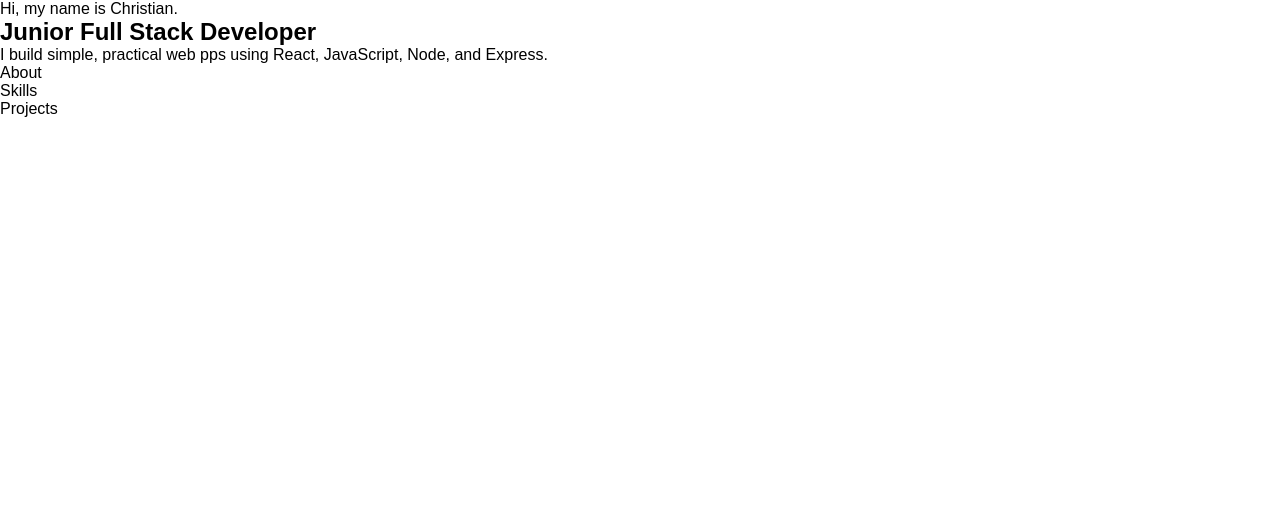
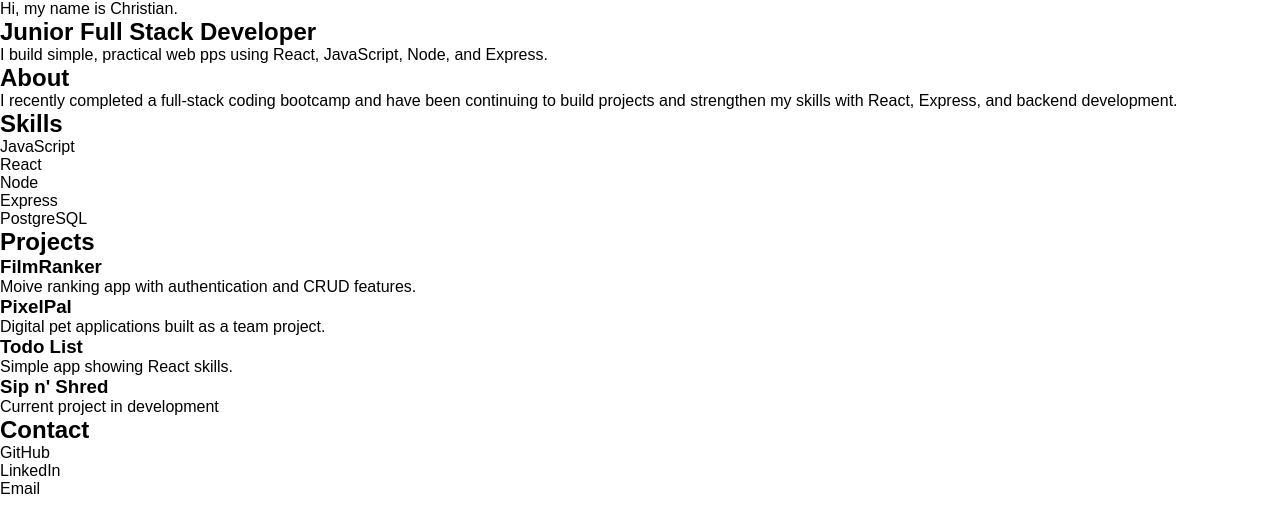
Before and after one commit to Christian-Hermann/portfolio-page, a React (Vite) app: page / in a window 1280 px wide. Shown: the top 532 px of the page. Built offline with nearby package versions, Linux system fonts and the light colour scheme.

Commit message:
Portfolio page structure

```diff
--- a/src/App.jsx
+++ b/src/App.jsx
@@ -13,11 +13,49 @@ function App() {
           </p>
         </section>
 
-        <section>About</section>
+        <section>
+          <h2>About</h2>
 
-        <section>Skills</section>
+          <p>
+            I recently completed a full-stack coding bootcamp and have been
+            continuing to build projects and strengthen my skills with React,
+            Express, and backend development.
+          </p>
+        </section>
 
-        <section>Projects</section>
+        <section>
+          <h2>Skills</h2>
+
+          <p>JavaScript</p>
+          <p>React</p>
+          <p>Node</p>
+          <p>Express</p>
+          <p>PostgreSQL</p>
+        </section>
+
+        <section>
+          <h2>Projects</h2>
+
+          <h3>FilmRanker</h3>
+          <p>Moive ranking app with authentication and CRUD features.</p>
+
+          <h3>PixelPal</h3>
+          <p>Digital pet applications built as a team project.</p>
+
+          <h3>Todo List</h3>
+          <p>Simple app showing React skills.</p>
+
+          <h3>Sip n' Shred</h3>
+          <p>Current project in development</p>
+        </section>
+
+        <section>
+          <h2>Contact</h2>
+
+          <p>GitHub</p>
+          <p>LinkedIn</p>
+          <p>Email</p>
+        </section>
       </main>
     </>
   );
```
